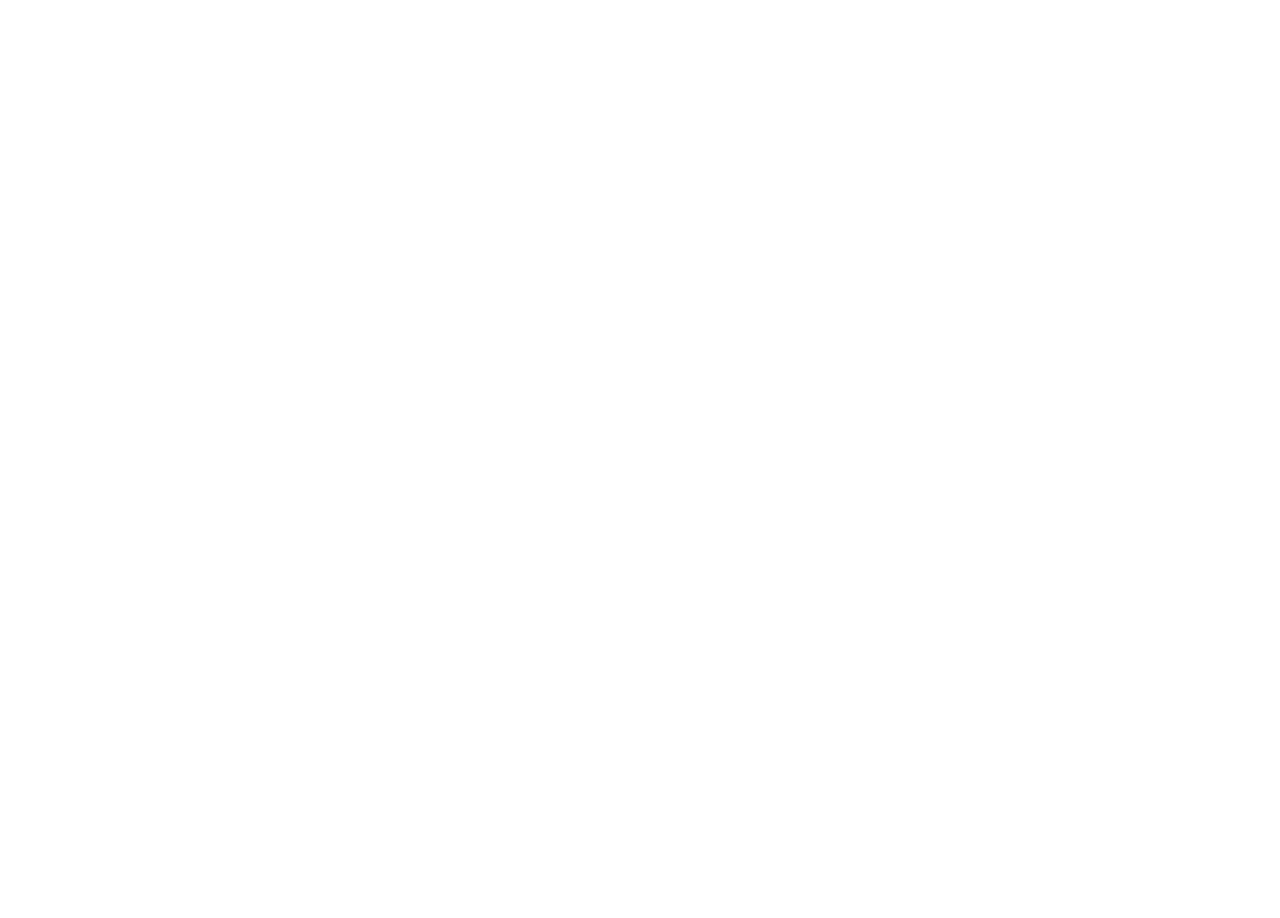
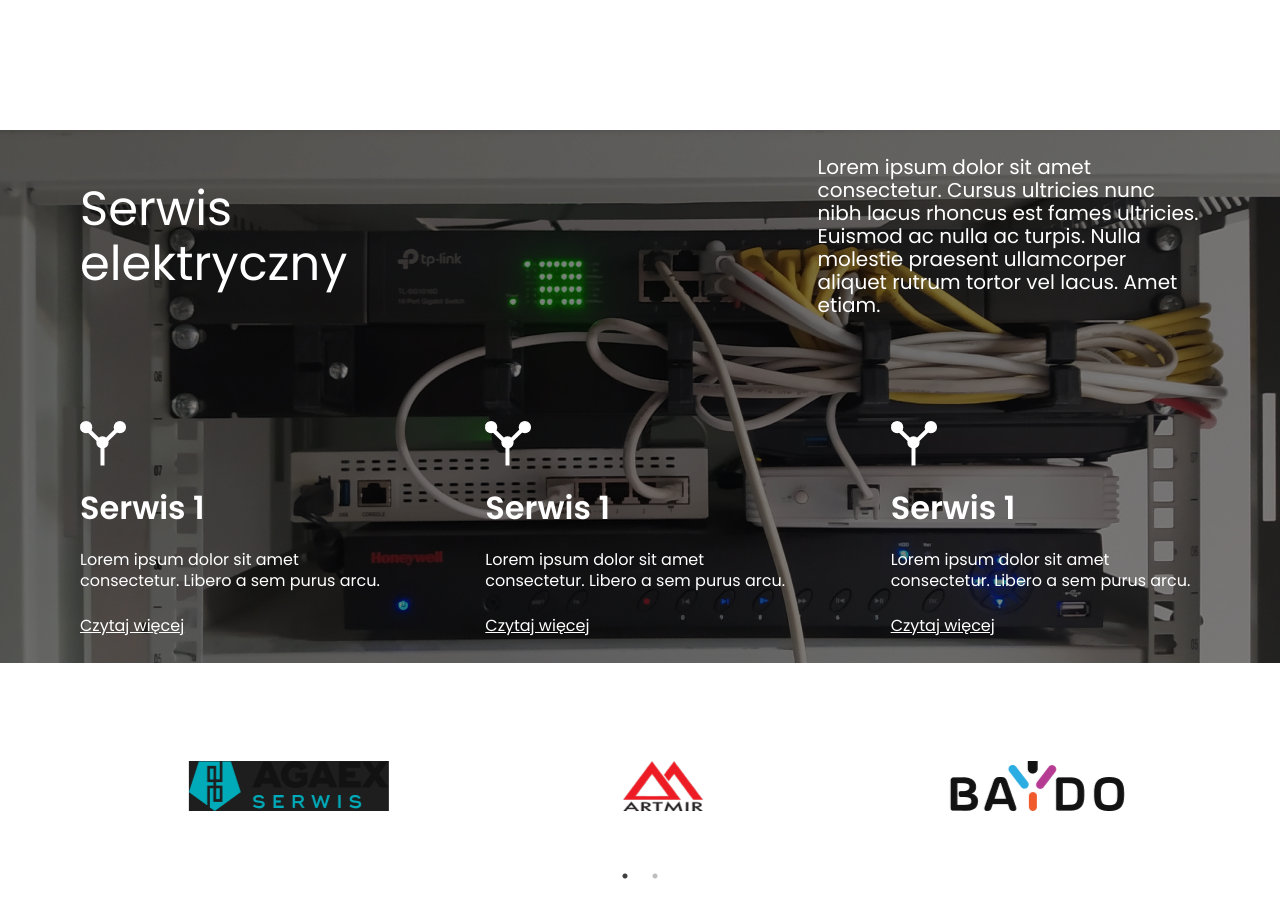
Before and after one commit to KamilJustynski/Elektroservis-Amper, a React (Create React App) app: page / in a window 1280 px wide. Shown: the part 4060-4978 px from the top of the page. Before the commit the page ends 4190 px from the top, so only its background shows below. Built offline with nearby package versions, Linux system fonts and the light colour scheme.

Commit message:
Added sectionFive and Customers for the App component

```diff
--- a/src/core/App.js
+++ b/src/core/App.js
@@ -1,5 +1,7 @@
 import { Background } from "../components/Background";
+import { Customers } from "../components/Customers";
 import { Header } from "../components/Header";
+import { SectionFive } from "../components/SectionFive";
 import { SectionFour } from "../components/SectionFour";
 import { SectionOne } from "../components/SectionOne";
 import { SectionThree } from "../components/SectionThree";
@@ -14,6 +16,8 @@
       <SectionTwo />
       <SectionThree />
       <SectionFour />
+      <SectionFive />
+      <Customers />
     </>
   );
 }
```
